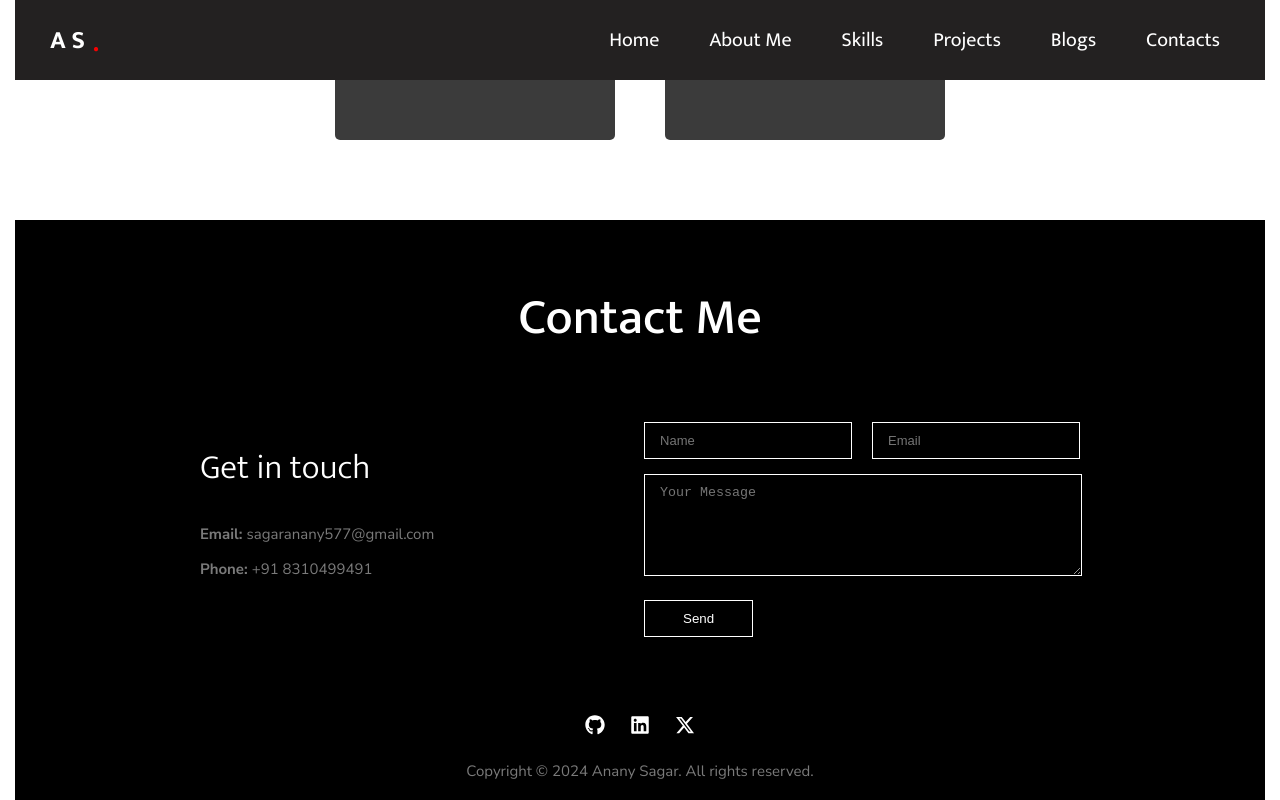
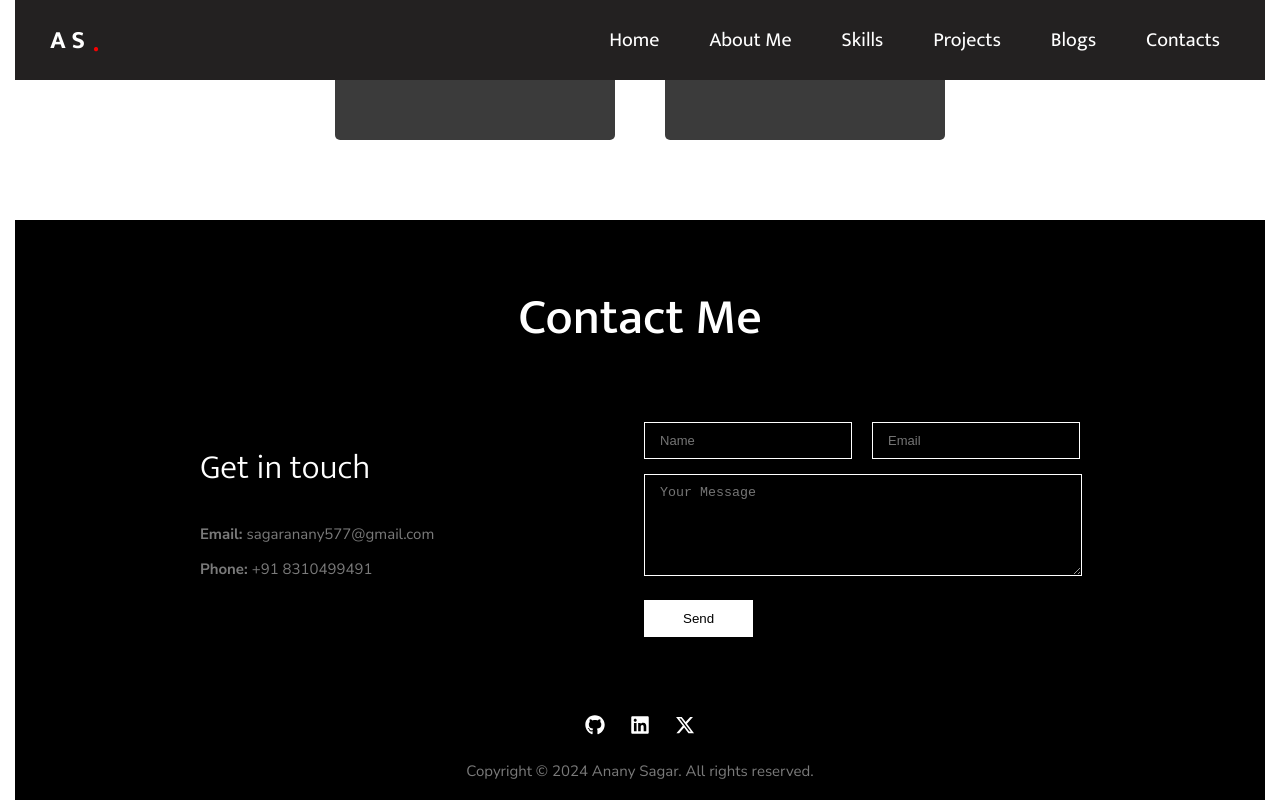
Before and after one commit to ananysagar/portfolio, a React (Create React App) app: page / in a window 1280 px wide. In both pictures the pointer is over the button "Send". Shown: the part 2715-3515 px from the top of the page. Built offline with nearby package versions, Linux system fonts and the light colour scheme.

Commit message:
adding transition in send btn

```diff
--- a/src/components/contactus.css
+++ b/src/components/contactus.css
@@ -75,6 +75,11 @@
   background: #000;
   border: 1px solid #fff;
   cursor: pointer;
+  transition: background-color 0.3s, color 0.3s;
+}
+.send-btn:hover {
+  background-color: #fff;
+  color: #000;
 }
 
 .footer-msg {
```
